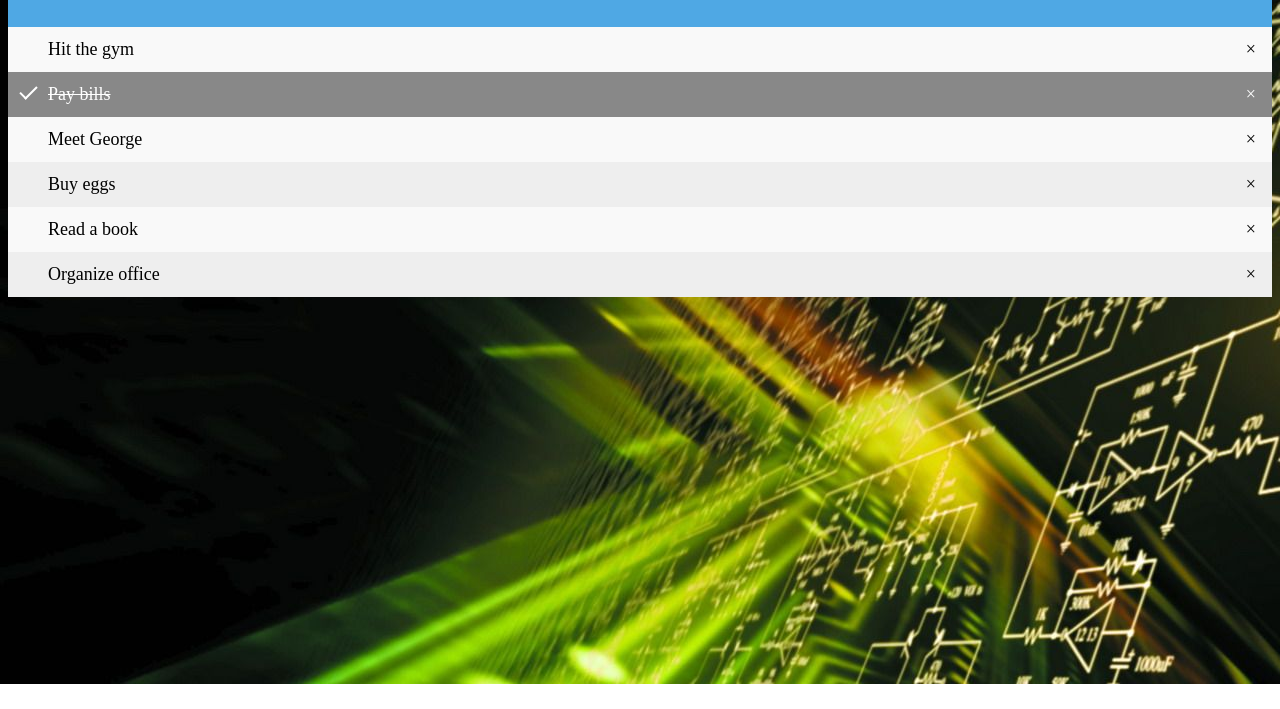
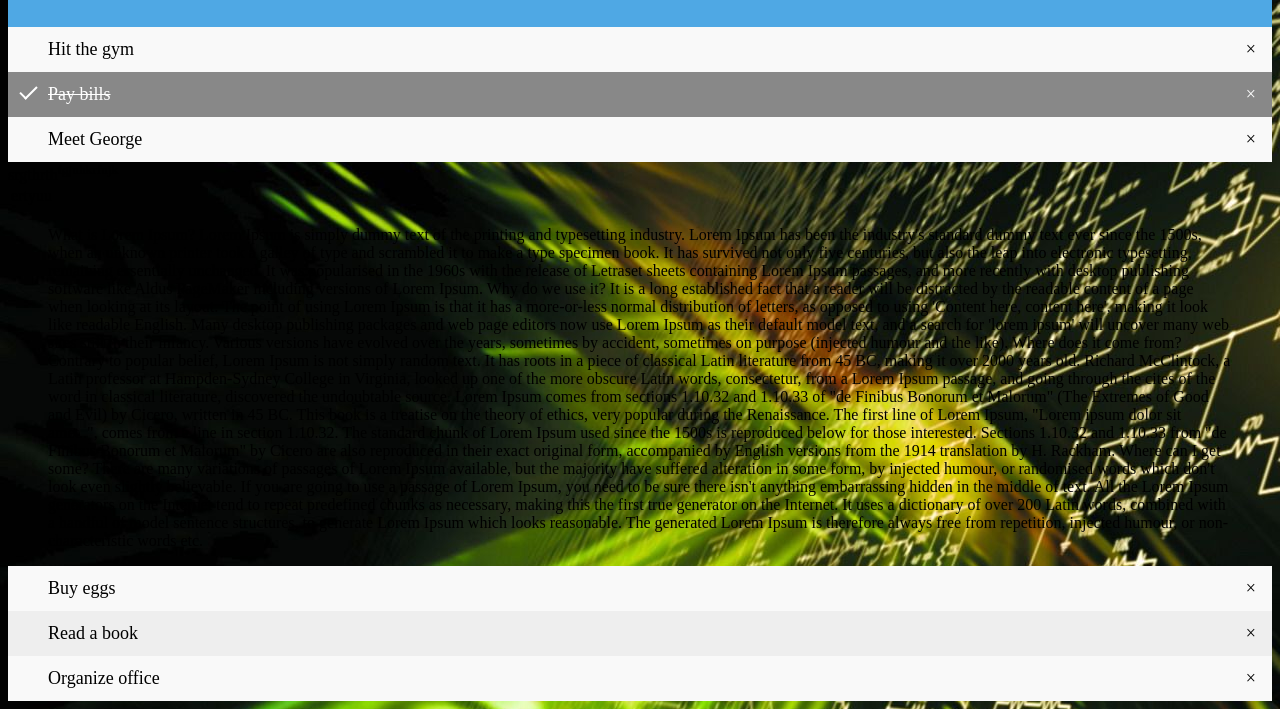
Before and after one commit to Kirill-code-bit/GoWriter, a plain HTML site: page Index.html in a window 1280 px wide. Shown: the part 116-825 px from the top of the page. Before the commit the page ends 800 px from the top, so only its background shows below. Drawn offline with Linux system fonts and the light colour scheme; files whose address does not match are found by name.

Commit message:
Update Index.html

```diff
--- a/Index.html
+++ b/Index.html
@@ -17,6 +17,26 @@
         <li>Hit the gym</li>
         <li class="checked">Pay bills</li>
         <li>Meet George</li>
+          <table>
+              <td>ertyuu</td>
+              <tr>srgthrth</tr>
+              <sup>fgjuhkrfujk</sup>
+
+          </table>
+          <blockquote>What is Lorem Ipsum?
+Lorem Ipsum is simply dummy text of the printing and typesetting industry. Lorem Ipsum has been the industry's standard dummy text ever since the 1500s, when an unknown printer took a galley of type and scrambled it to make a type specimen book. It has survived not only five centuries, but also the leap into electronic typesetting, remaining essentially unchanged. It was popularised in the 1960s with the release of Letraset sheets containing Lorem Ipsum passages, and more recently with desktop publishing software like Aldus PageMaker including versions of Lorem Ipsum.
+
+Why do we use it?
+It is a long established fact that a reader will be distracted by the readable content of a page when looking at its layout. The point of using Lorem Ipsum is that it has a more-or-less normal distribution of letters, as opposed to using 'Content here, content here', making it look like readable English. Many desktop publishing packages and web page editors now use Lorem Ipsum as their default model text, and a search for 'lorem ipsum' will uncover many web sites still in their infancy. Various versions have evolved over the years, sometimes by accident, sometimes on purpose (injected humour and the like).
+
+
+Where does it come from?
+Contrary to popular belief, Lorem Ipsum is not simply random text. It has roots in a piece of classical Latin literature from 45 BC, making it over 2000 years old. Richard McClintock, a Latin professor at Hampden-Sydney College in Virginia, looked up one of the more obscure Latin words, consectetur, from a Lorem Ipsum passage, and going through the cites of the word in classical literature, discovered the undoubtable source. Lorem Ipsum comes from sections 1.10.32 and 1.10.33 of "de Finibus Bonorum et Malorum" (The Extremes of Good and Evil) by Cicero, written in 45 BC. This book is a treatise on the theory of ethics, very popular during the Renaissance. The first line of Lorem Ipsum, "Lorem ipsum dolor sit amet..", comes from a line in section 1.10.32.
+
+The standard chunk of Lorem Ipsum used since the 1500s is reproduced below for those interested. Sections 1.10.32 and 1.10.33 from "de Finibus Bonorum et Malorum" by Cicero are also reproduced in their exact original form, accompanied by English versions from the 1914 translation by H. Rackham.
+
+Where can I get some?
+There are many variations of passages of Lorem Ipsum available, but the majority have suffered alteration in some form, by injected humour, or randomised words which don't look even slightly believable. If you are going to use a passage of Lorem Ipsum, you need to be sure there isn't anything embarrassing hidden in the middle of text. All the Lorem Ipsum generators on the Internet tend to repeat predefined chunks as necessary, making this the first true generator on the Internet. It uses a dictionary of over 200 Latin words, combined with a handful of model sentence structures, to generate Lorem Ipsum which looks reasonable. The generated Lorem Ipsum is therefore always free from repetition, injected humour, or non-characteristic words etc.</blockquote>
         <li>Buy eggs</li>
         <li>Read a book</li>
         <li>Organize office</li>
```
